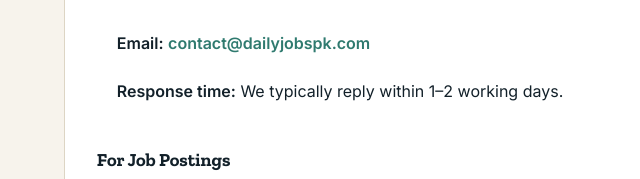
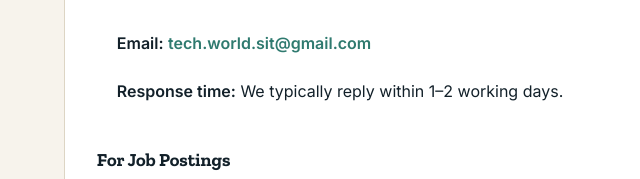
Before and after one commit to arsalannawaz42/job-board-app, a website: page job-board/public/contact.html in a window 1280 px wide. Shown: the part 310-489 px from the top of the page, 273-913 px from the left. Drawn offline with nearby package versions, Linux system fonts and the light colour scheme.

Commit message:
Update contact.html

```diff
--- a/job-board/public/contact.html
+++ b/job-board/public/contact.html
@@ -25,7 +25,7 @@
     <p>If you have a question, spotted an error in a job listing, or would like your company's/bank's job posted on our site, please write to the email below.</p>
 
     <div class="contact-box">
-      <strong>Email:</strong> <a href="mailto:contact@dailyjobspk.com">contact@dailyjobspk.com</a>
+      <strong>Email:</strong> <a href="mailto:tech.world.sit@gmail.com">tech.world.sit@gmail.com</a>
       <br><br>
       <strong>Response time:</strong> We typically reply within 1–2 working days.
     </div>
```
